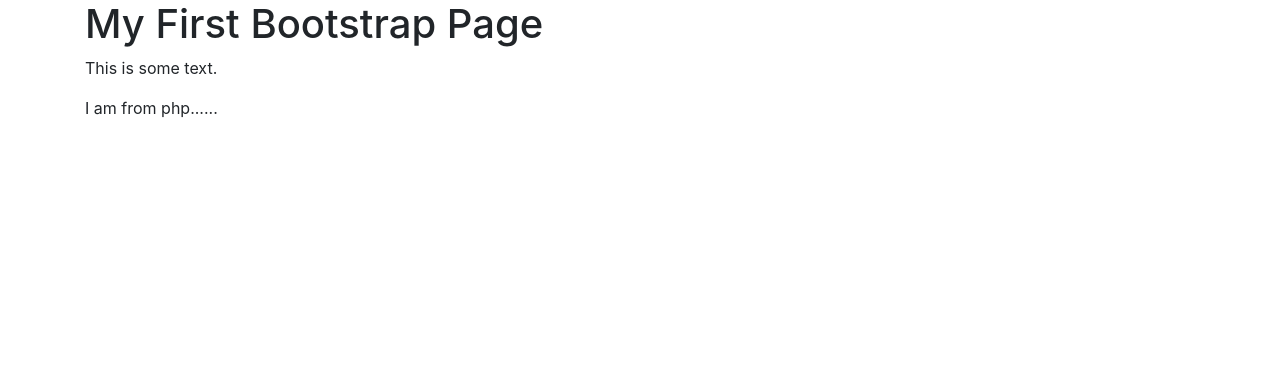
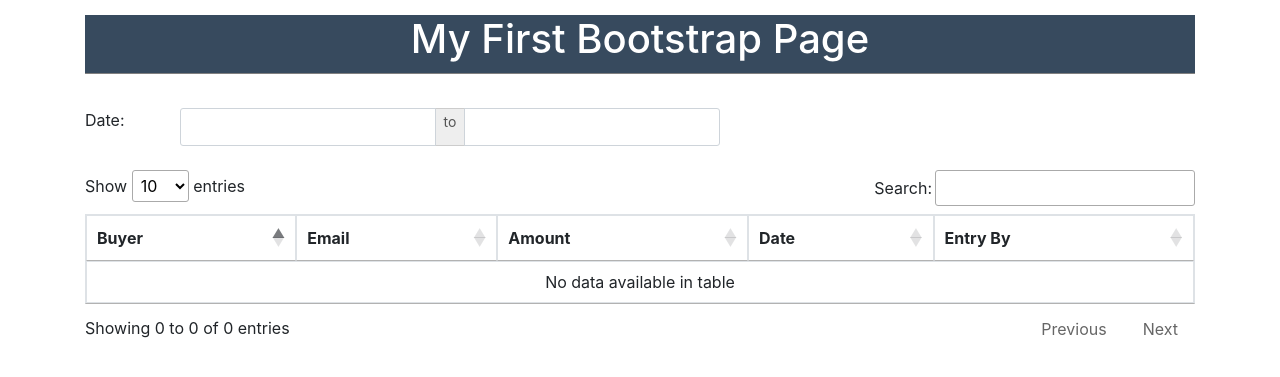
Before and after one commit to atiqsu/custom_mvc, a PHP site: page / in a window 1280 px wide. Shown: the top 377 px of the page. Run offline with PHP 8.4, Linux system fonts and the light colour scheme; data that the repository does not hold is empty; some libraries are stand-ins or nearby versions.

Commit message:
#report page is done with date range filtering.

```diff
--- a/Controller/Base.php
+++ b/Controller/Base.php
@@ -57,6 +57,8 @@
         $fullPath = explode('.', $filePathWithDotSeparator);
 
         $fullPath = 'Views/' . implode('/', $fullPath) . '.php';
+
+        extract($optionalParameter, EXTR_OVERWRITE);
 
         ob_start();
 
--- a/Controller/IndexController.php
+++ b/Controller/IndexController.php
@@ -21,7 +21,12 @@
      */
     public function index() {
 
-        return self::view('index.welcome');
+        $passedFromIdx = 'hehehe...';
+
+        $data = Products::all($this->getDbConnection());
+
+        return self::view('index.show', compact('passedFromIdx', 'data'));
+        //return self::view('index.welcome', compact('passedFromIdx'));
     }
 
 
@@ -44,10 +49,18 @@
      */
     public function create($request) {
 
+        if($_COOKIE['isFormSubmitted'] === 'yes') {
+
+            return array(
+                'msg'    => 'Form is already submitted.',
+                'result' => 'not ok',
+            );
+        }
+
         $hash = $this->makeHash($request['receipt_id']);
 
         $rule = [
-            'buyer_name'  => 'required|regex:/^[a-zA-Z0-9 ]{1,20}$',
+            'buyer_name'  => 'required|regex:/^[a-zA-Z0-9 ]{1,20}$/',
             'buyer_email' => 'required|email',
             'buy_price'   => 'required|integer',
             'receipt_id'  => 'required|regex:/^[a-zA-Z]{1,20}$/',
@@ -63,6 +76,7 @@
         if($validator->validate($rule, $request) !== true) {
 
             return array(
+                'msg' => 'Validation failed.',
                 'errors' => $validator->getErrors(),
                 'result' => 'not ok',
             );
@@ -88,6 +102,8 @@
         #$model->entry_at    = date('Y-m-d');
 
         if($model->save()) {
+
+            setcookie('isFormSubmitted', 'yes', time()+ (3600 * 24),'/create');
 
             return array(
                 'msg'    => 'Successfully saved into database.',
--- a/Model/Model.php
+++ b/Model/Model.php
@@ -37,6 +37,37 @@
     public function getPrimaryKey() {
 
         return $this->primaryKey;
+    }
+
+
+    /**
+     *
+     * @author Md. Atiqur Rahman <atiqur.su@gmail.com, atiqur@shaficonsultancy.com>
+     * @param \mysqli $dbConnection
+     * @return array
+     */
+    public static function all(\mysqli $dbConnection) {
+
+        $ret = [];
+
+        $model = new static($dbConnection);
+
+        $tbl = empty($model->table) ? strtolower(static::class) : $model->table;
+
+        $qry = 'select * from '.$tbl. ';';
+
+        $result = $dbConnection->query($qry);
+
+
+        while ($row = $result->fetch_assoc()) {
+
+            $ret[$row[$model->primaryKey]] = (object) $row;
+        }
+
+        $result->free();
+
+
+        return $ret;
     }
 
 
--- /dev/null
+++ b/Views/index/show.php
@@ -0,0 +1,183 @@
+<!DOCTYPE html>
+<html lang="en">
+<head>
+    <title>Testing </title>
+    <meta charset="utf-8">
+    <meta name="viewport" content="width=device-width, initial-scale=1">
+    <link rel="stylesheet" href="https://maxcdn.bootstrapcdn.com/bootstrap/4.3.1/css/bootstrap.min.css">
+    <link rel="stylesheet" href="https://cdnjs.cloudflare.com/ajax/libs/font-awesome/4.7.0/css/font-awesome.min.css">
+
+    <script src="https://ajax.googleapis.com/ajax/libs/jquery/3.4.1/jquery.min.js"></script>
+    <script src="https://cdnjs.cloudflare.com/ajax/libs/popper.js/1.14.7/umd/popper.min.js"></script>
+    <script src="https://maxcdn.bootstrapcdn.com/bootstrap/4.3.1/js/bootstrap.min.js"></script>
+    <script src="https://cdnjs.cloudflare.com/ajax/libs/bootbox.js/5.3.2/bootbox.min.js"></script>
+    <script src="https://cdnjs.cloudflare.com/ajax/libs/mouse0270-bootstrap-notify/3.1.7/bootstrap-notify.min.js"></script>
+
+
+    <link rel="stylesheet" href="//cdn.datatables.net/1.10.20/css/jquery.dataTables.min.css">
+    <script src="//cdn.datatables.net/1.10.20/js/jquery.dataTables.min.js"></script>
+
+
+    <link rel="stylesheet" href="https://cdnjs.cloudflare.com/ajax/libs/bootstrap-datepicker/1.9.0/css/bootstrap-datepicker3.css">
+    <script src="https://cdnjs.cloudflare.com/ajax/libs/bootstrap-datepicker/1.9.0/js/bootstrap-datepicker.js"></script>
+
+
+    <style>
+
+        .hdr {
+            text-align: center;
+            border-bottom: solid 1px grey;
+            padding-bottom: 10px;
+            margin-bottom: 10px;
+            background: #374a5e;
+            color: white;
+            margin-top: 15px;
+        }
+
+        .frm {
+            border: solid 1px #374a5e;
+            border-radius: 5px;
+        }
+
+        .frm > .row {
+            padding: 5px;
+        }
+
+        .more_item > .form-group {
+            margin-bottom: 5px;
+        }
+
+        .more_item > .form-group:last-child {
+            margin-bottom: 15px;
+        }
+
+
+        #dt_pkr .input-group-addon {
+            padding: 6px 12px;
+            font-size: 14px;
+            font-weight: 400;
+            line-height: 1;
+            color: #555;
+            text-align: center;
+            background-color: #eee;
+            border: 1px solid #ccc;
+            border-radius: 4px;
+        }
+
+    </style>
+
+</head>
+<body>
+
+<div class="container">
+
+    <h1 class="hdr">My First Bootstrap Page</h1>
+
+    <br/>
+
+    <div class="row">
+
+        <div class="col-sm-1">Date:</div>
+        <div class="col-sm-6">
+            <div class="input-daterange input-group" id="dt_pkr">
+                <input type="text" class="input-sm form-control" id="min">
+                <span class="input-group-addon">to</span>
+                <input type="text" class="input-sm form-control" id="max">
+            </div>
+        </div>
+    </div>
+    <div class="row">
+        <div class="col-sm-12">
+            &nbsp;
+        </div>
+    </div>
+
+    <div class="row">
+        <div class="col-sm-12">
+
+            <table class="table table-bordered" id="prd_tbl">
+                <thead>
+                <tr>
+                    <th>Buyer</th>
+                    <th>Email</th>
+                    <th>Amount</th>
+                    <th>Date</th>
+                    <th>Entry By</th>
+                </tr>
+                </thead>
+                <tbody>
+
+                <?php
+
+                foreach($data as $id => $obj) : ?>
+
+                    <tr>
+                        <td><?= $obj->buyer?></td>
+                        <td><?= $obj->buyer_email?></td>
+                        <td><?= $obj->amount?></td>
+                        <td><?= $obj->entry_at?></td>
+                        <td><?= $obj->entry_by?></td>
+                    </tr>
+
+                <?php endforeach; ?>
+
+                </tbody>
+            </table>
+
+        </div>
+    </div>
+
+
+</div>
+
+
+<script>
+
+
+    $(document).ready( function () {
+
+        $('#min').datepicker({
+            format: "yyyy-mm-dd",
+            todayHighlight: true
+        });
+
+        $('#max').datepicker({
+            format: "yyyy-mm-dd",
+            todayHighlight: true
+        });
+
+        let productTable = $('#prd_tbl').DataTable();
+
+        var filteredData = productTable
+            .column( 0 )
+            .data()
+            .filter( function ( value, index ) {
+                return value > 20 ? true : false;
+            } );
+
+        $.fn.dataTable.ext.search.push(
+            function (settings, data, dataIndex) {
+
+                let minDt = $('#min').val().trim();
+                let maxDt = $('#max').val().trim();
+                let startDate = data[3];
+
+                if(minDt == '' && maxDt == '') return true;
+                if(minDt == '' && startDate <= maxDt) return true;
+                if(startDate >= minDt && maxDt == '') return true;
+                if(startDate >= minDt && startDate <= maxDt) return true;
+
+                return false;
+            }
+        );
+
+
+        $('#min, #max').change(function () {
+            productTable.draw();
+        });
+
+    });
+
+</script>
+</body>
+</html>
--- a/Views/index/welcome.php
+++ b/Views/index/welcome.php
@@ -16,6 +16,7 @@
     <p>This is some text.</p>
 
     <div><?php echo 'I am from php......' ?></div>
+    <div><?php echo 'I am from controller......'. $passedFromIdx ?></div>
 </div>
 
 </body>
```
Also changed, not shown: Views/index/add.php (+39 -37 lines).
